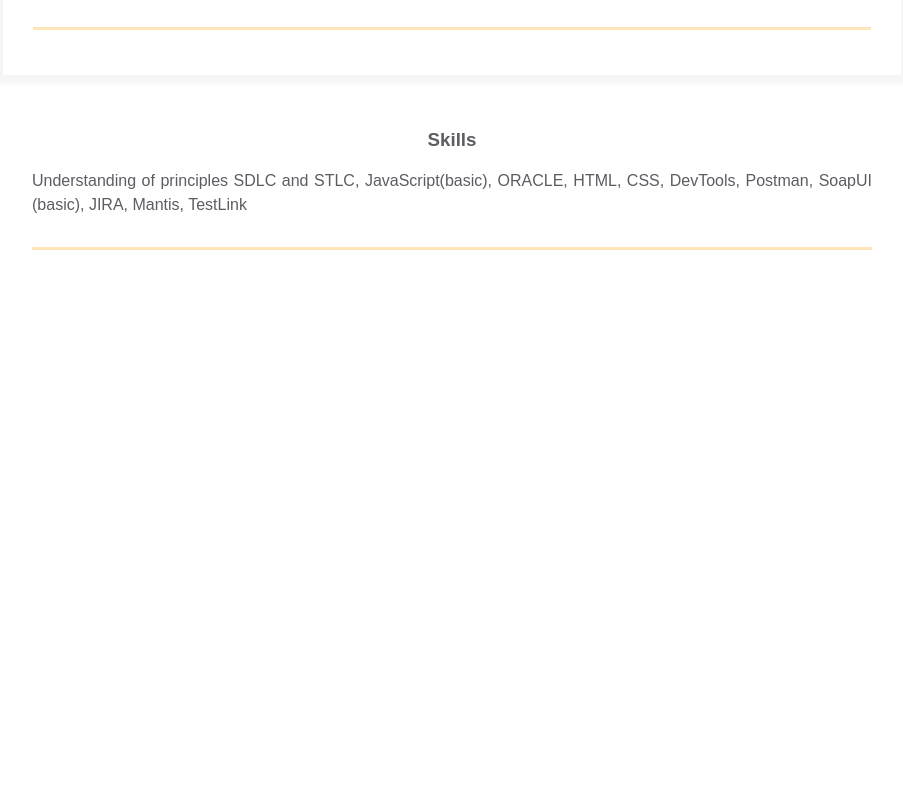
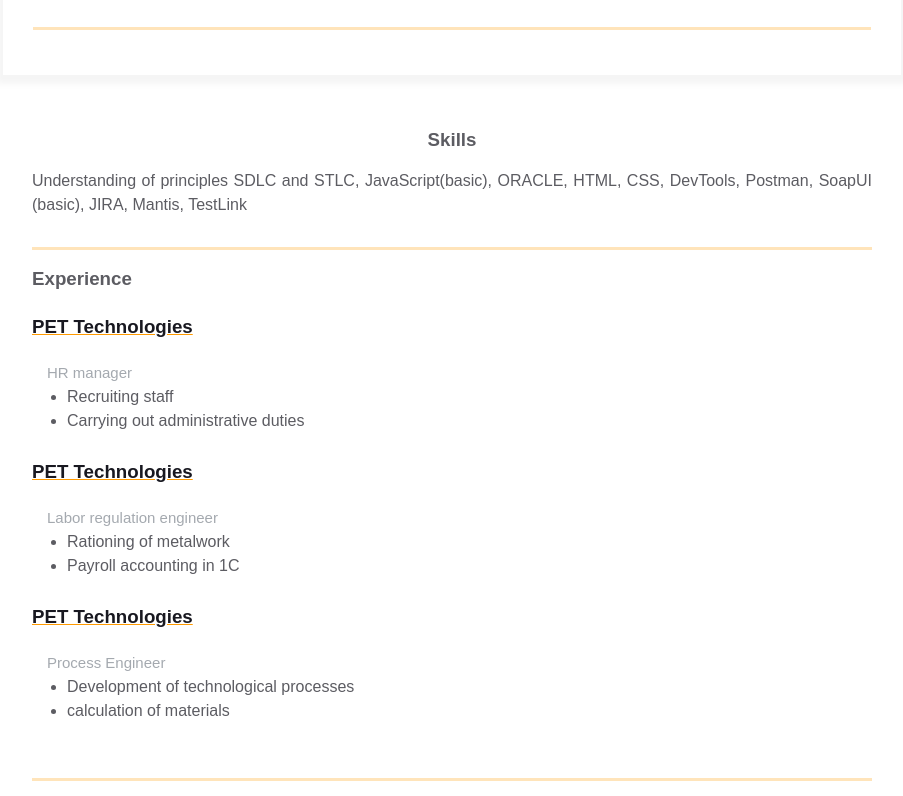
Before and after one commit to yuliiani/homepage, a plain HTML site: page index.html in a window 1280 px wide. Shown: the part 964-1760 px from the top of the page, without its empty margins (188-1091 px from the left). Before the commit the page ends 1229 px from the top, so only its background shows below. Drawn offline with Linux system fonts and the light colour scheme.

Commit message:
Added Experiences

```diff
--- a/index.html
+++ b/index.html
@@ -81,6 +81,62 @@
             </div>
         </div>
     </div>
+    <div class="container">
+        <div class="resume__block">
+            <div class="main-info fh">
+
+                <div class="experiences">
+                    <h3 class="experiences__header">Experience</h3>
+                    <div class="experiences__company">
+                        <div class="experiences__company-header">
+                            <span class="experiences__company-header-durability"></span>
+                            <h3 class="experiences__company-header-name">PET Technologies</h3>
+                        </div>
+
+                        <div class="experiences__company-project">
+                            <span class="experiences__company-project-role">HR manager </span>
+                            <ul class="experiences__company-project-responsibilities">
+                                <li>Recruiting staff</li>
+                                <li>Carrying out administrative duties</li>
+                            </ul>
+                        </div>
+                    </div>
+
+                    <div class="experiences__company">
+                        <div class="experiences__company-header">
+                            <span class="experiences__company-header-durability"></span>
+                            <h3 class="experiences__company-header-name">PET Technologies</h3>
+                        </div>
+
+                        <div class="experiences__company-project">
+                            <span class="experiences__company-project-role">Labor regulation engineer </span>
+                            <ul class="experiences__company-project-responsibilities">
+                                <li>Rationing of metalwork</li>
+                                <li>Payroll accounting in 1C</li>
+                            </ul>
+                        </div>
+                    </div>
+                    <div class="experiences__company">
+                        <div class="experiences__company-header">
+                            <span class="experiences__company-header-durability"></span>
+                            <h3 class="experiences__company-header-name">PET Technologies</h3>
+                        </div>
+
+                        <div class="experiences__company-project">
+                            <span class="experiences__company-project-role">Process Engineer</span>
+                            <ul class="experiences__company-project-responsibilities">
+                                <li>Development of technological processes</li>
+                                <li>calculation of materials</li>
+                            </ul>
+                        </div>
+                    </div>
+
+                </div>
+
+                <div class="additional-info fv"></div>
+            </div>
+        </div>
+    </div>
 </body>
 
 </html>
```
